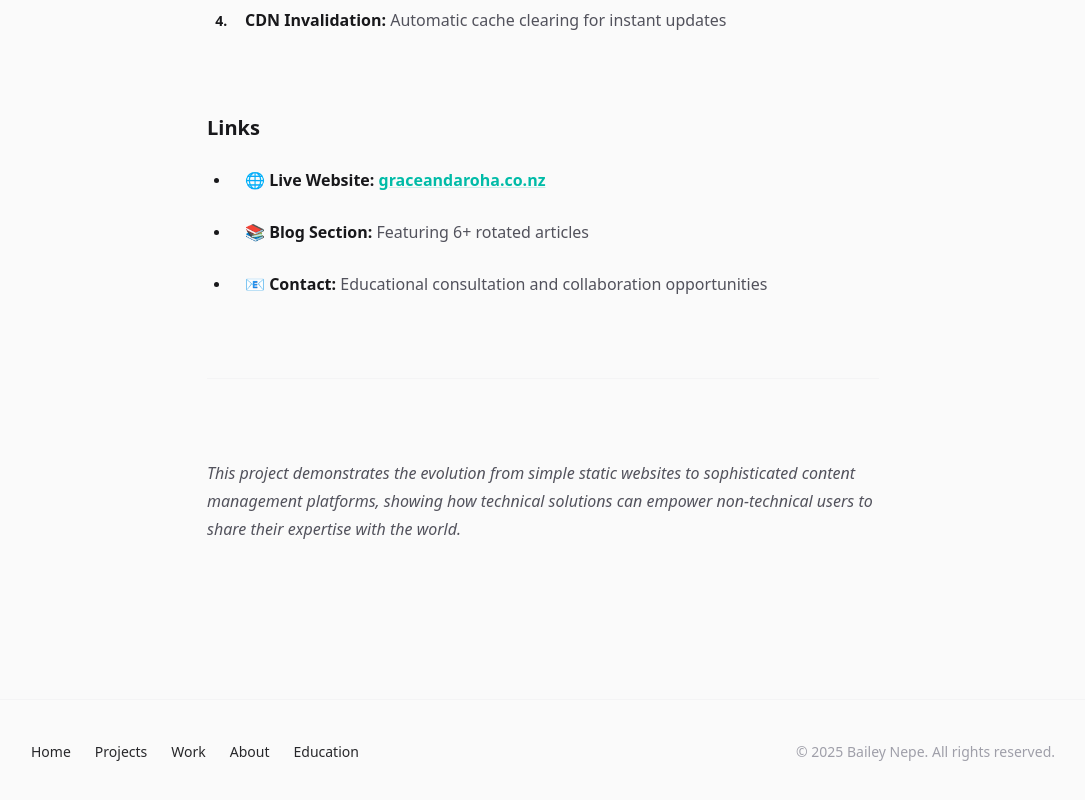
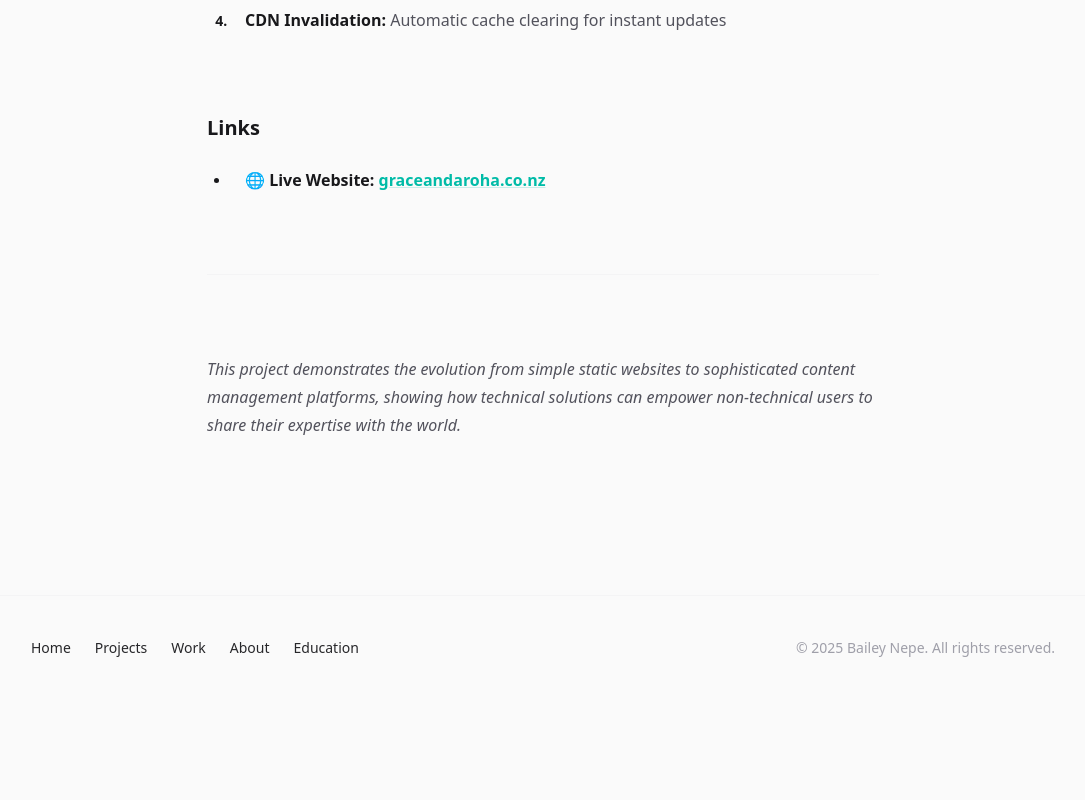
Before and after one commit to BaileyNepe/personal-website, a Next.js app: page /projects/grace-and-aroha in a window 1280 px wide. Shown: the part 2609-3409 px from the top of the page, without its empty margins (97-1182 px from the left). After the commit the page ends 3333 px from the top, so only its background shows below. Built offline with nearby package versions, Linux system fonts and the light colour scheme; no server answers.

Commit message:
remove link

```diff
--- a/src/app/projects/grace-and-aroha/page.mdx
+++ b/src/app/projects/grace-and-aroha/page.mdx
@@ -73,8 +73,6 @@ Created a seamless content publishing workflow:
 ## Links
 
 - 🌐 **Live Website:** [graceandaroha.co.nz](https://graceandaroha.co.nz)
-- 📚 **Blog Section:** Featuring 6+ rotated articles
-- 📧 **Contact:** Educational consultation and collaboration opportunities
 
 ---
 
```
